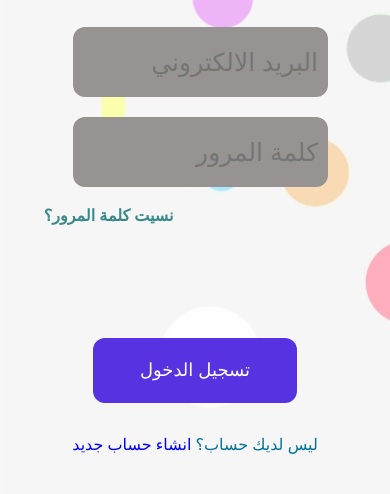
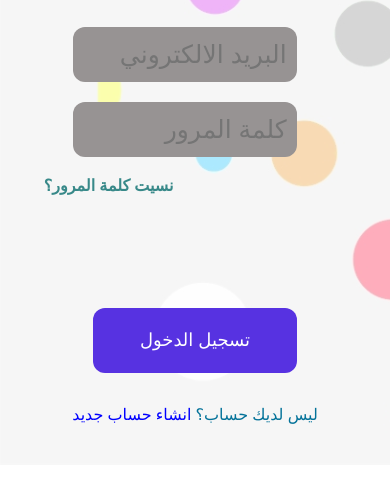
Before and after one commit to mustafabarjas/front_end_rashed_tow, a plain HTML site: page index.html in a window 390 px wide. Shown: the part 379-873 px from the top of the page. After the commit the page ends 844 px from the top, so only its background shows below. Drawn offline with Linux system fonts and the light colour scheme.

Commit message:
Update main.css

```diff
--- a/main.css
+++ b/main.css
@@ -181,6 +181,12 @@ padding: 15px;
     caret-color: white;
     direction: rtl;
 }
+@media(max-width:768px){
+    .container .content form input:first-child{
+      width: 65%;
+    height: 35px;
+    }
+}
 .container .content  form input:nth-child(2){
     display: block;
     border: navajowhite;
@@ -195,6 +201,12 @@ padding: 15px;
     outline: none;
     caret-color: white;
     direction: rtl;
+}
+@media(max-width:768px){
+    .container .content form input:nth-child(2){
+      width: 65%;
+    height: 35px;
+    }
 }
 .container .content  form h4{
     margin-top: -1%;
```
